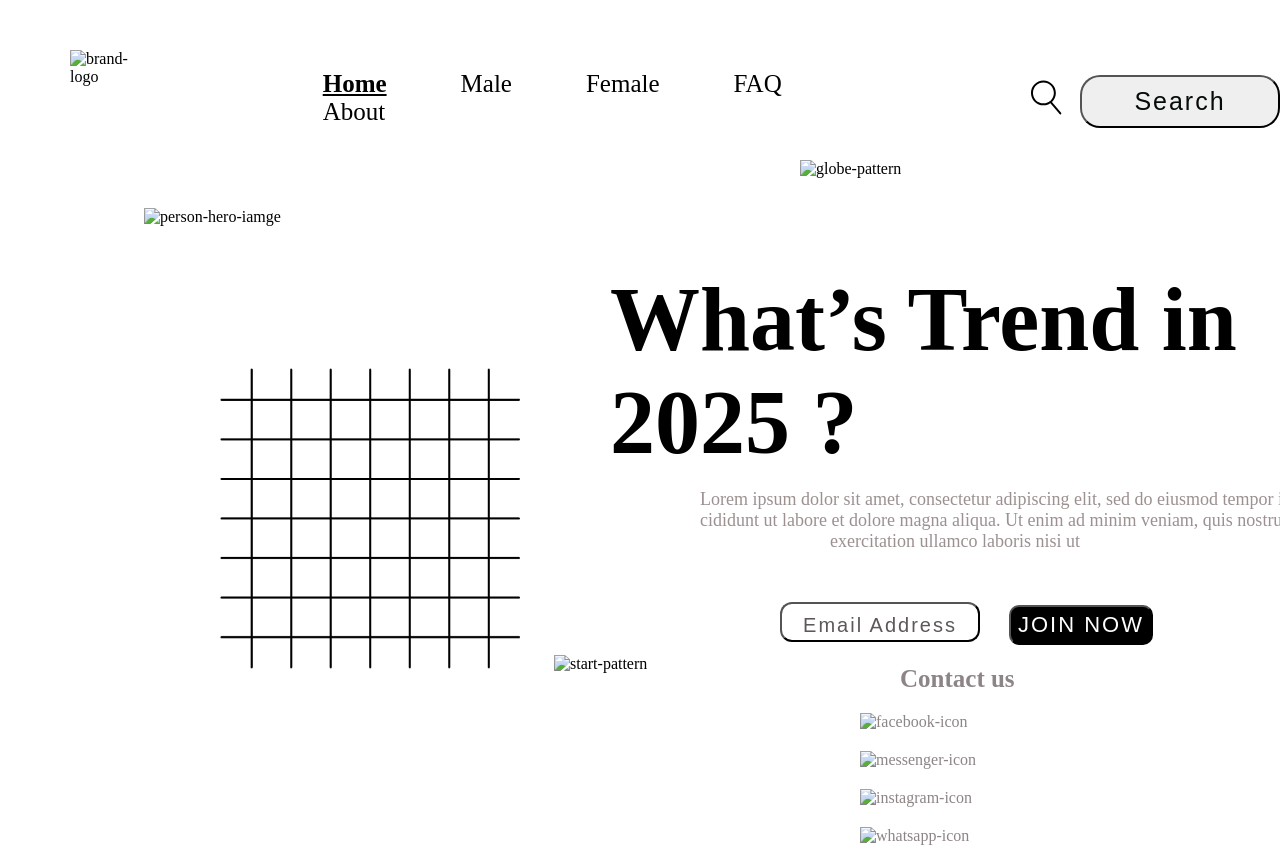
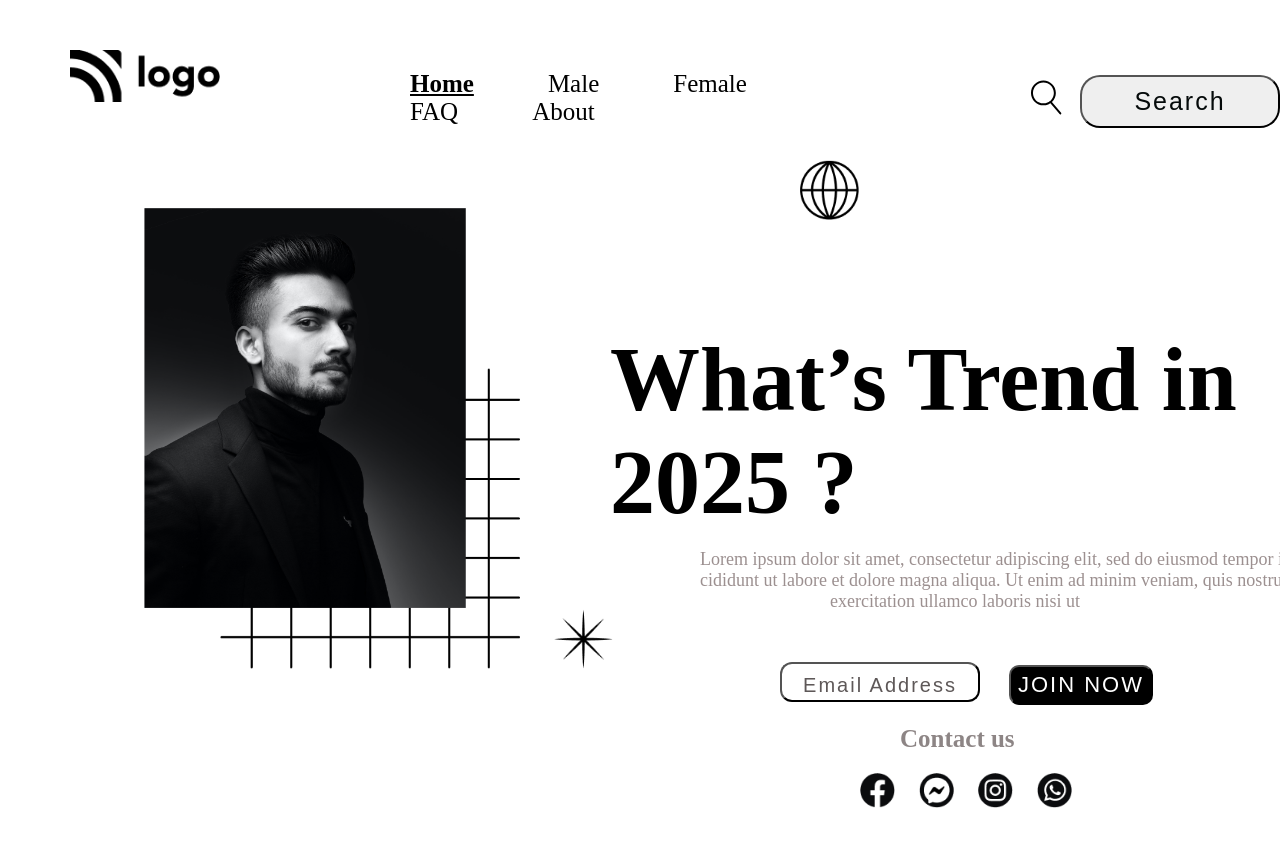
Before and after one commit to Shubhampatki20/Media-Landing-Page--Frontend, a plain HTML site: page index.html in a window 1280 px wide. Shown: the top 845 px of the page. After the commit the page ends 812 px from the top, so only its background shows below. Drawn offline with Linux system fonts and the light colour scheme; files whose address does not match are found by name.

Commit message:
Update index.html

```diff
--- a/index.html
+++ b/index.html
@@ -27,7 +27,7 @@
     <section aria-label="navbar">
       <nav class="navbar-container">
         <div>
-          <img src="/assets/Logo.png" alt="brand-logo" />
+          <img src="Logo.png" alt="brand-logo" />
         </div>
         <div>
           <ul class="list">
@@ -64,18 +64,18 @@
         </span>
         <!-- Star -->
         <span class="star">
-          <img src="/assets/start.png" alt="start-pattern" />
+          <img src="start.png" alt="start-pattern" />
         </span>
         <!-- Globe -->
         <span class="globe">
-          <img src="/assets/globe.png" alt="globe-pattern" />
+          <img src="globe.png" alt="globe-pattern" />
         </span>
         <div class="Hero">
-          <img src="/assets/Image.png" alt="person-hero-iamge" />
+          <img src="Image.png" alt="person-hero-iamge" />
         </div>
         <div class="hero-container-right">
           <span class="star2">
-            <img src="/assets/start.png" alt="start-pattern" />
+            <img src="start.png" alt="start-pattern" />
           </span>
           <h1 class="hero-heading">What’s Trend in 2025 ?</h1>
           <p class="hero-description">
@@ -92,16 +92,16 @@
             <h4 class="contact-heading">Contact us</h4>
             <div class="icons">
               <span>
-                <img src="/assets/Group.png" alt="facebook-icon" />
+                <img src="Group.png" alt="facebook-icon" />
               </span>
               <span>
-                <img src="/assets/Group (1).png" alt="messenger-icon" />
+                <img src="Group (1).png" alt="messenger-icon" />
               </span>
               <span>
-                <img src="/assets/Group (2).png" alt="instagram-icon" />
+                <img src="Group (2).png" alt="instagram-icon" />
               </span>
               <span>
-                <img src="/assets/Group (3).png" alt="whatsapp-icon" />
+                <img src="Group (3).png" alt="whatsapp-icon" />
               </span>
             </div>
           </div>
```
